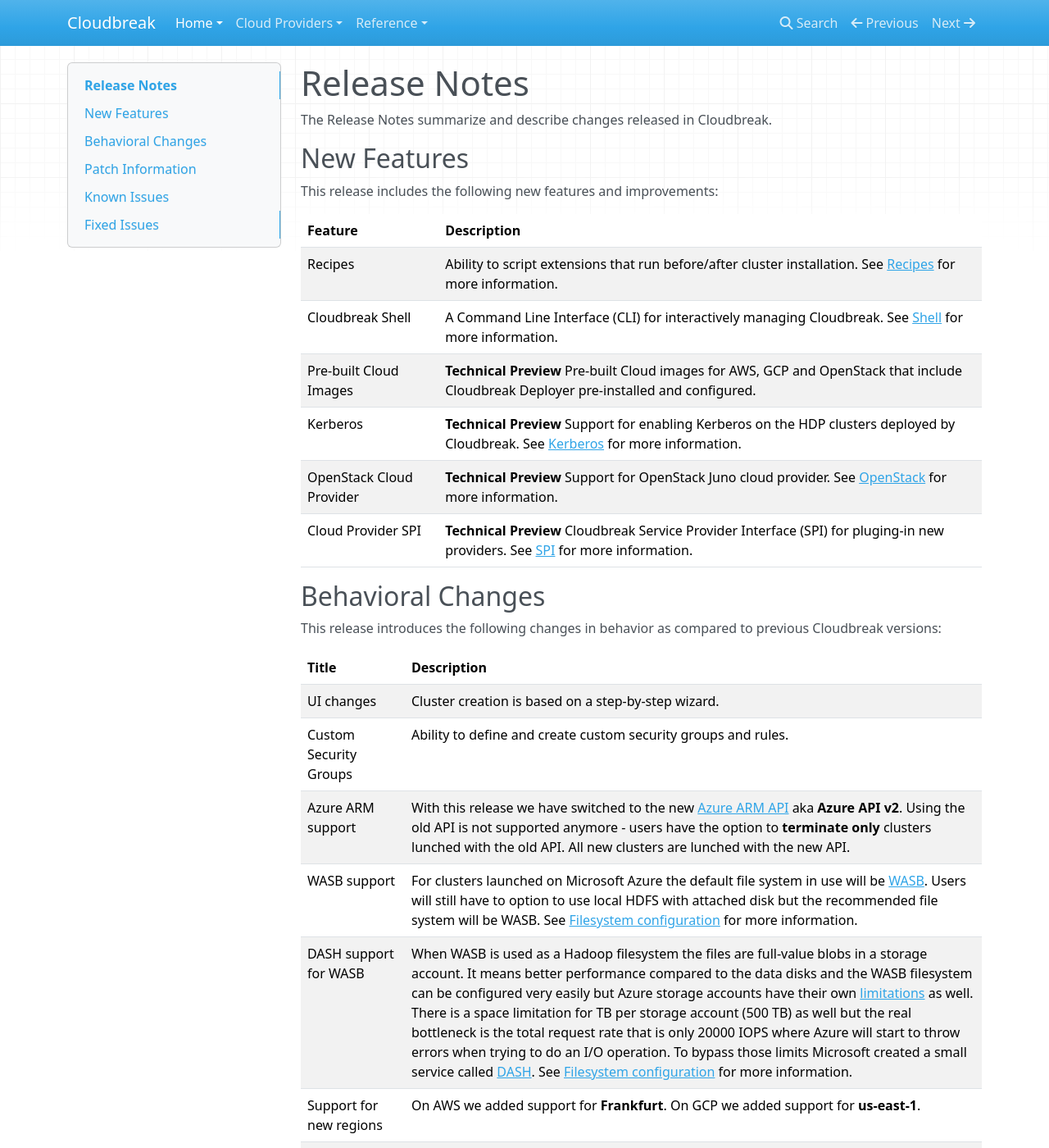
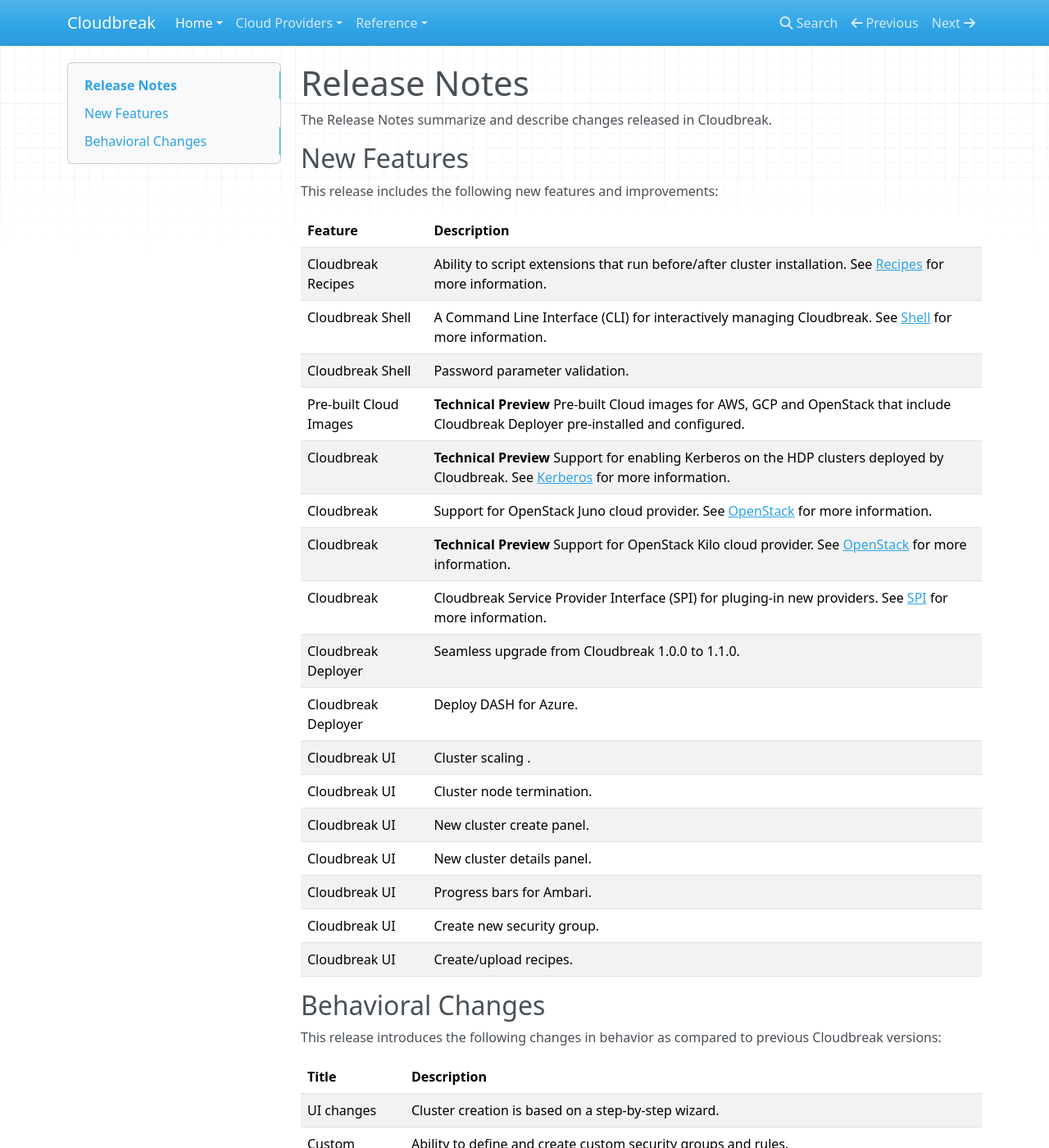
Before and after one commit to wprender/cloudbreak-docs, an MkDocs documentation site: the page built from docs/releasenotes.md, in a window 1280 px wide and 1400 px high. Shown: the whole window at 82% size. Built offline with MkDocs 1.6.1, drawn with Linux system fonts in a browser that asks for light colours; nearby versions of some CDN libraries; old or Windows-style settings are respelled for this version of MkDocs; some of the changed text lies outside the part shown.

Commit message:
Update releasenotes.md

```diff
--- a/docs/releasenotes.md
+++ b/docs/releasenotes.md
@@ -1,7 +1,6 @@
 # Release Notes
 
 The Release Notes summarize and describe changes released in Cloudbreak.
-
 
 ## New Features
 
@@ -9,12 +8,25 @@ This release includes the following new features and improvements:
 
 | Feature | Description |
 |----|----|
-| Recipes | Ability to script extensions that run before/after cluster installation. See [Recipes](recipes.md) for more information. |
+| Cloudbreak Recipes | Ability to script extensions that run before/after cluster installation. See [Recipes](recipes.md) for more information. |
 | Cloudbreak Shell | A Command Line Interface (CLI) for interactively managing Cloudbreak. See [Shell](shell.md) for more information. |
+| Cloudbreak Shell | Password parameter validation. |
 | Pre-built Cloud Images | **Technical Preview** Pre-built Cloud images for AWS, GCP and OpenStack that include Cloudbreak Deployer pre-installed and configured.|
-| Kerberos | **Technical Preview** Support for enabling Kerberos on the HDP clusters deployed by Cloudbreak. See [Kerberos](kerberos.md) for more information. |
-| OpenStack Cloud Provider |  **Technical Preview** Support for OpenStack Juno cloud provider. See [OpenStack](openstack.md) for more information. |
-| Cloud Provider SPI | **Technical Preview** Cloudbreak Service Provider Interface (SPI) for pluging-in new providers. See [SPI](spi.md) for more information. |
+| Cloudbreak | **Technical Preview** Support for enabling Kerberos on the HDP clusters deployed by Cloudbreak. See [Kerberos](kerberos.md) for more information. |
+| Cloudbreak | Support for OpenStack Juno cloud provider. See [OpenStack](openstack.md) for more information. |
+| Cloudbreak | **Technical Preview** Support for OpenStack Kilo cloud provider. See [OpenStack](openstack.md) for more information. |
+| Cloudbreak | Cloudbreak Service Provider Interface (SPI) for pluging-in new providers. See [SPI](spi.md) for more information. |
+|Cloudbreak Deployer| Seamless upgrade from Cloudbreak 1.0.0 to 1.1.0. |
+| Cloudbreak Deployer | Deploy DASH for Azure. |
+| Cloudbreak UI | Cluster scaling .|
+| Cloudbreak UI | Cluster node termination. |
+| Cloudbreak UI | New cluster create panel. |
+| Cloudbreak UI | New cluster details panel. |
+| Cloudbreak UI | Progress bars for Ambari. |
+| Cloudbreak UI | Create new security group. |
+| Cloudbreak UI | Create/upload recipes. |
+
+
 
 
 ## Behavioral Changes
@@ -31,31 +43,3 @@ This release introduces the following changes in behavior as compared to previou
 |Support for new regions|On AWS we added support for **Frankfurt**. On GCP we added support for **us-east-1**.|
 |UAA zones| Updated to UAA 2.7.1 version, which introduced the concept of **zones**. See [Access from custom domains](configuration.md) for more information.|
 |Add/Remove nodes from UI| Introduced the availability to add or remove nodes (arbitrary number) to different hostgroups from the UI. This feature was previousely available from the shell or API only.|
-
-
-## Patch Information
-
-TBD
-
-## Known Issues
-
-Cloudbreak has the following known issues, scheduled for resolution in a future release. Please work around the following issues:
-
-| JIRA | Problem | Solution |
-|----|----|---|
-| X | X | X |
-
-
-## Fixed Issues
-
-The following sections list selected issues resolved in Cloudbreak 1.1:
-
-| JIRA | Category | Summary |
-|----|----|---|
-| X |Potential Data Loss | X |
-| X |Stability | X |
-| X |Security | X |
-| X |Upgrade | X |
-| X |Usability | X |
-| X |Performance | X |
-| X |Other | X |
```
